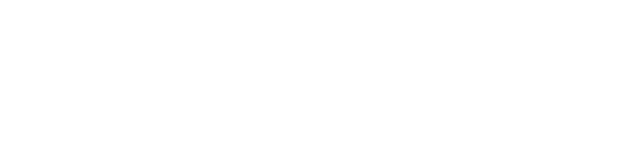
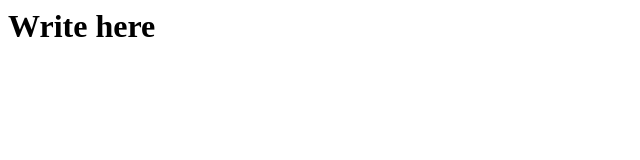
Before and after one commit to T72B/HTML, a plain HTML site: page fst.html in a window 1280 px wide. Shown: the whole page, without its empty margins (0-640 px from the left). Drawn offline with Linux system fonts and the light colour scheme.

Commit message:
Изменен фрагмент и добавлен перенос

```diff
--- a/fst.html
+++ b/fst.html
@@ -2,5 +2,7 @@
 <head>
 </head>
 <body>
+<h1>Write here</h1>
+</br>
 </body>
 </html>
```
